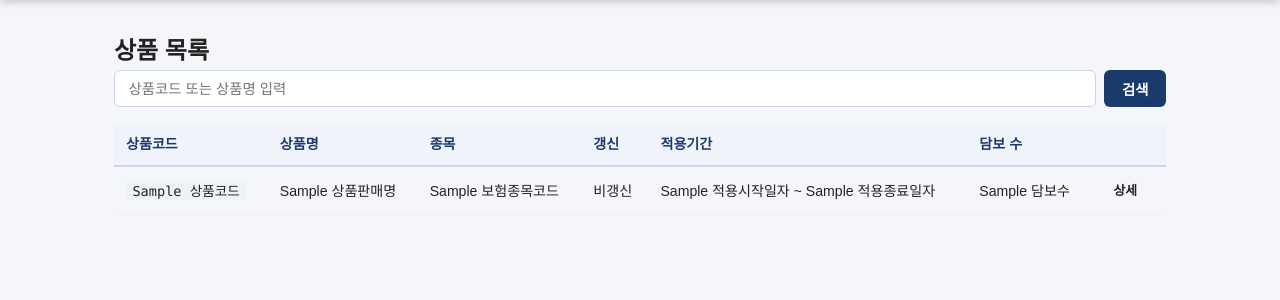
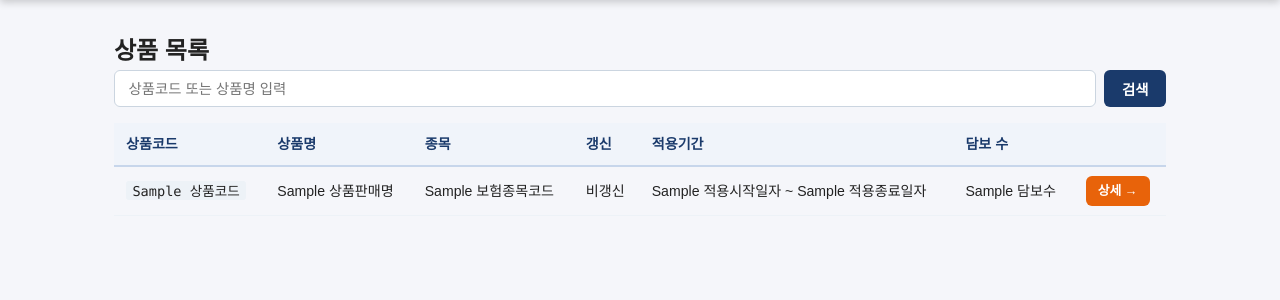
Before and after one commit to gagoly7920-spec/-, a Flask app: page /products in a window 1280 px wide. Shown: the part 56-356 px from the top of the page. Run offline with Flask 3, Linux system fonts and the light colour scheme; a database or web service that is not in the repository returns one stand-in record (values such as "Sample title"); some libraries are stand-ins or nearby versions.

Commit message:
design: 상품 목록 상세 버튼 주황색으로 변경

```diff
--- a/static/style.css
+++ b/static/style.css
@@ -89,6 +89,8 @@ a.card:hover { transform: translateY(-3px); box-shadow: 0 6px 20px rgba(0,0,0,.1
 .btn-secondary{ background: #e2e8f0; color: #333; }
 .btn-secondary:hover{ background: #cbd5e0; }
 .btn-sm { padding: .3rem .75rem; font-size: .8rem; }
+.btn-orange { background: #e8630a; color: #fff; font-weight: 700; }
+.btn-orange:hover { background: #c9530a; }
 .btn.active { background: #1a3a6b; color: #fff; }
 
 /* ── Table ────────────────────────────────────────────── */
--- a/templates/products.html
+++ b/templates/products.html
@@ -37,7 +37,7 @@
       <td>{{ '갱신' if item.자동갱신가능여부 == 'Y' else '비갱신' }}</td>
       <td>{{ item.적용시작일자 }} ~ {{ item.적용종료일자 }}</td>
       <td>{{ item.담보수 if item.담보수 is defined else '' }}</td>
-      <td><a href="/products/{{ item.상품코드 }}" class="btn btn-sm">상세</a></td>
+      <td><a href="/products/{{ item.상품코드 }}" class="btn btn-sm btn-orange">상세 →</a></td>
     </tr>
     {% else %}
     <tr><td colspan="7" class="text-center">
```
